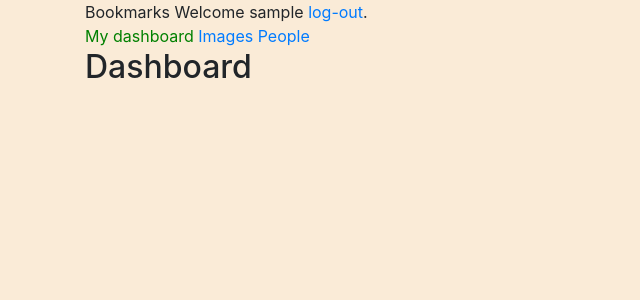
After one commit to badara1981/DJANGO-SOCIAL-WEBSITE, a Django app: page /account/ in a window 1280 px wide. The commit adds this page. Shown: the top 300 px of the page, without its empty margins (0-640 px from the left). Run offline with Django 3.2, Linux system fonts and the light colour scheme; the visitor is signed in with stand-in values (Sample User, id 1); some libraries are stand-ins or nearby versions.

Commit message:
Add dashboard with login_required

```diff
--- a/bookmarks/account/static/main.css
+++ b/bookmarks/account/static/main.css
@@ -17,3 +17,17 @@ input[type=submit] {
 input[type=submit]:hover {
     opacity: 0.5;
 }
+
+.menu {
+    list-style-type: none;
+    margin: 0;
+    padding: 0;
+}
+
+.menu li {
+    display: inline-block;
+}
+
+.selected > a{
+    color:green;
+}
--- a/bookmarks/account/urls.py
+++ b/bookmarks/account/urls.py
@@ -1,9 +1,10 @@
 from django.urls import path
 from django.contrib.auth import views as auth_views
-from . views import user_login
+from . views import user_login, dashboard
 
 urlpatterns = [
-    path('login/', user_login, name='login'),
-    # path('login/', auth_views.LoginView.as_view(), name='login'),
+    # path('login/', user_login, name='login'),
+    path('login/', auth_views.LoginView.as_view(), name='login'),
     path('logout/', auth_views.LogoutView.as_view(), name='logout'),
+    path('', dashboard, name='dashboard'),
 ]
--- a/bookmarks/account/views.py
+++ b/bookmarks/account/views.py
@@ -1,6 +1,7 @@
 from django.shortcuts import render
 from django.http import HttpResponse
 from django.contrib.auth import authenticate, login
+from django.contrib.auth.decorators import login_required
 from . forms import LoginForm
 
 
@@ -19,3 +20,8 @@ def user_login(request):
             return HttpResponse('Invalid login')
     form = LoginForm()
     return render(request, 'account/login.html', {'form': form, 'title': 'Login Page'})
+
+
+@login_required
+def dashboard(request):
+    return render(request, 'account/dashboard.html', {'section': 'dashboard'})
--- a/bookmarks/bookmarks/settings.py
+++ b/bookmarks/bookmarks/settings.py
@@ -128,3 +128,7 @@ STATICFILES_DIRS = [
 # https://docs.djangoproject.com/en/3.2/ref/settings/#default-auto-field
 
 DEFAULT_AUTO_FIELD = 'django.db.models.BigAutoField'
+
+LOGIN_REDIRECT_URL = 'dashboard'
+LOGIN_URL = 'login'
+LOGOUT_URL = 'logout'
--- a/bookmarks/templates/account/base.html
+++ b/bookmarks/templates/account/base.html
@@ -14,12 +14,26 @@
 
 <body>
     <div id="header" class="container">
+
         <span class="logo">Bookmarks</span>
         {% if user.is_authenticated %}
-            Welcome {{ user.username }}
-            <a href="{% url 'logout' %}">log-out</a>.
+        Welcome {{ user.username }}
+        <a href="{% url 'logout' %}">log-out</a>.
+
+        <ul class="menu">
+            <li {% if section == "dashboard" %}class="selected" {% endif %}>
+                <a href="{% url  'dashboard' %}">My dashboard</a>
+            </li>
+            <li {% if section == "images" %}class="selected" {% endif %}>
+                <a href="#">Images</a>
+            </li>
+            <li {% if section == "people" %}class="selected" {% endif %}>
+                <a href="#">People</a>
+            </li>
+        </ul>
         {% endif %}
     </div>
+
     <div class="container">
         {% block content %}
         Replace this!
--- /dev/null
+++ b/bookmarks/templates/account/dashboard.html
@@ -0,0 +1,6 @@
+{% extends 'account/base.html' %}
+
+{% block content %}
+<h2>Dashboard</h2>
+
+{% endblock content %}
```
